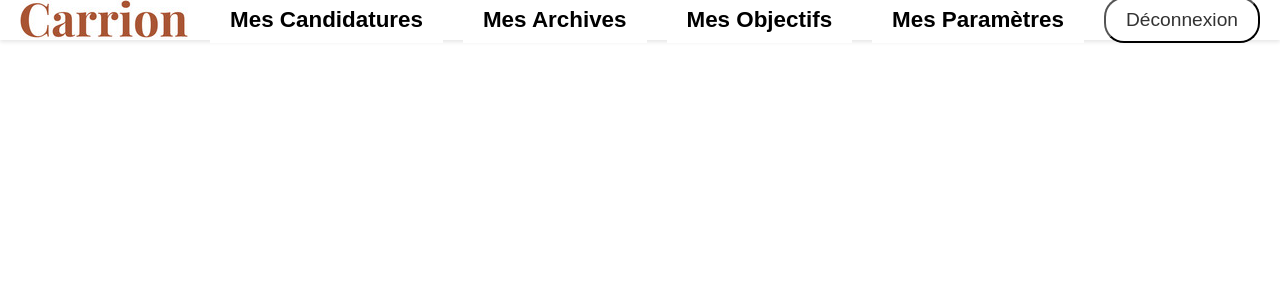
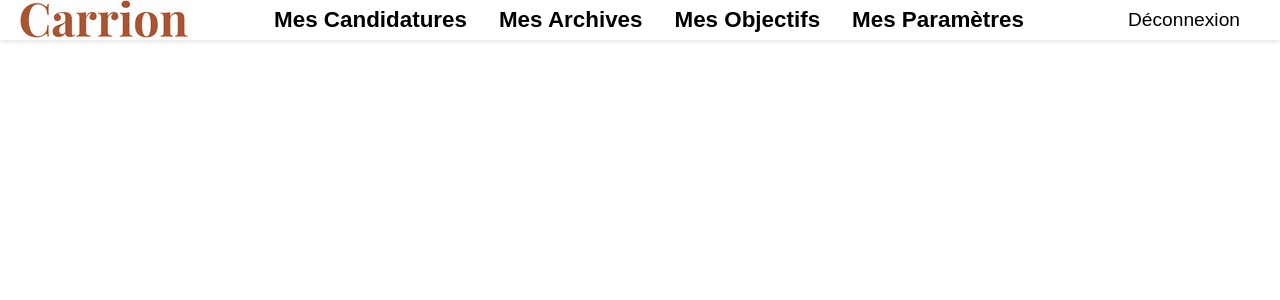
Before and after one commit to melk-hub/Carrion, a React (Create React App) app in the folder EIP/front_end/carrion/: page /dashboard in a window 1280 px wide. Shown: the top 300 px of the page. Built offline with nearby package versions, Linux system fonts and the light colour scheme.

Commit message:
[MOD] update style of dashboard and headers

```diff
--- a/EIP/front_end/carrion/src/styles/Dashboard.css
+++ b/EIP/front_end/carrion/src/styles/Dashboard.css
@@ -10,21 +10,21 @@
 /* Top bar */
 .top-bar {
 margin-top: 50px;
+height: 200px;
 background-color: var(--primary-color);
 display: flex;
 flex-direction: row;
 justify-content: space-between;
+align-items: center;
 }
 
 .objectives {
-display: flex;
-align-items: center;
 margin-left: 10%;
 font-size: 1.5rem;
 }
 
 .dashboard-title {
-font-size: 2rem;
+font-size: 2.5rem;
 font-weight: bold;
 }
 
@@ -96,9 +96,10 @@ background-color: var(--shadow-color);
 .dashboard-list {
 display: flex;
 flex-direction: column;
-gap: 20px;
+gap: 40px;
 align-items: center;
 box-sizing: border-box;
+margin-bottom: 200px;
 }
 
 .dashboard-list-card {
@@ -161,8 +162,9 @@ color: var(--text-color);
 border: none;
 padding: 10px 15px;
 border-radius: 20px;
+margin-top: 1%;
 cursor: pointer;
-width: 18%;
+width: 20%;
 box-shadow: 0 2px 4px var(--shadow-color);
 transition: background-color 0.3s ease;
 }
@@ -180,7 +182,7 @@ justify-content: center;
 max-width: calc(70% - 230px);
 column-gap: 170px;
 row-gap: 50px;
-margin: 0 auto;
+margin: 0 auto 200px;
 width: 100%;
 }
 
--- a/EIP/front_end/carrion/src/styles/Header.css
+++ b/EIP/front_end/carrion/src/styles/Header.css
@@ -35,31 +35,29 @@ color: var(--accent-color);
 cursor: pointer;
 }
 
-.logout-button {
-padding: 10px 20px;
-font-size: 1.2rem;
-margin-right: 20px;
-color: var(--text-color);
-background-color: var(--secondary-color);
-border-radius: 20px;
-cursor: pointer;
-}
-
-.logout-button:hover {
-background-color: var(--primary-color);
-}
-
 .navigation-buttons button {
-padding: 10px 20px;
 font-size: 1.4rem;
-margin-left: 10px;
 margin-right: 10px;
 background-color: var(--secondary-color);
 font-weight: bold;
 border: none;
 cursor: pointer;
+margin-left: 10px;
 }
 
 .navigation-buttons button:hover {
 text-decoration: underline;
 }
+
+.logout-button {
+padding: 5px 20px;
+font-size: 1.2rem;
+margin-right: 20px;
+background-color: var(--secondary-color);
+border-radius: 20px;
+border: none;
+cursor: pointer;
+}
+
+.logout-button:hover {
+background-color: var(--primary-color);}
--- a/EIP/front_end/carrion/src/styles/Landing.css
+++ b/EIP/front_end/carrion/src/styles/Landing.css
@@ -37,17 +37,16 @@ color: var(--accent-color);
 
 .header-buttons button {
 margin-right: 20px;
-padding: 10px 20px;
+padding: 5px 20px;
 font-size: 1.2rem;
-color: var(--secondary-color);
-background-color: var(--text-color);
-border: none;
+background-color: var(--primary-color);
+border: 0.5px solid var(--primary-color);
 border-radius: 20px;
 cursor: pointer;
 }
 
 .header-buttons button:hover {
-background-color: var(--accent-color);
+border: 0.5px solid var(--accent-color);
 }
 
 /* Section principale */
```
